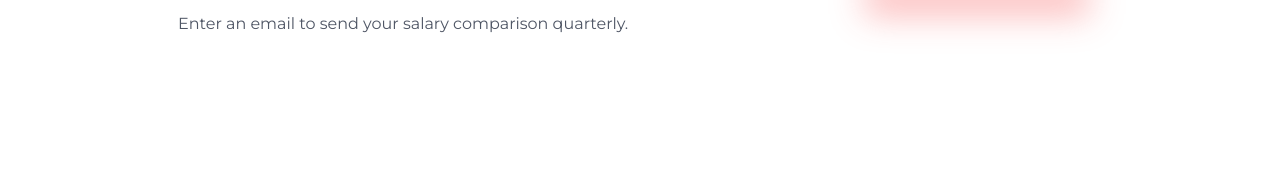
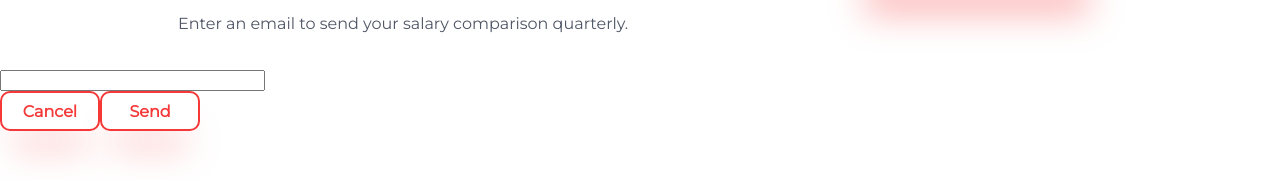
Before and after one commit to Guillaume-Cojan/Landing_jobs, a React (Create React App) app in the folder react_app/: page / in a window 1280 px wide. Both pictures are taken after a click on the button "Subscribe Now". Shown: the part 134-315 px from the top of the page. Built offline with nearby package versions, Linux system fonts and the light colour scheme.

Commit message:
add modal on btn click

```diff
--- a/react_app/package.json
+++ b/react_app/package.json
@@ -6,7 +6,9 @@
     "@testing-library/jest-dom": "^5.11.4",
     "@testing-library/react": "^11.1.0",
     "@testing-library/user-event": "^12.1.10",
+    "bootstrap": "^5.0.1",
     "react": "^17.0.2",
+    "react-bootstrap": "^1.6.0",
     "react-dom": "^17.0.2",
     "react-scripts": "4.0.3",
     "web-vitals": "^1.0.1"
--- a/react_app/src/App.js
+++ b/react_app/src/App.js
@@ -3,7 +3,7 @@ import Intro from "./components/Intro";
 import Profile from "./components/Profile";
 import Benchmark from "./components/Benchmark";
 import Jobs from "./components/Jobs";
-import Subscribe from "./components/Subscribe";
+import Subscribe from "./components/Subscribe/Subscribe";
 import Footer from "./components/Footer";
 
 function App() {
--- /dev/null
+++ b/react_app/src/components/Subscribe/Modal.js
@@ -0,0 +1,49 @@
+import "./Subscribe.css";
+import React, { useState } from "react";
+import { Modal, Button, ModalBody } from "react-bootstrap";
+
+function ModalBtn() {
+    const [showModal, setShow] = useState(false);
+
+    const handleClose = () => setShow(false);
+    const handleShow = () => setShow(true);
+
+    return (
+        <>
+            <Button
+                variant="primary"
+                className="subscribe-btn"
+                onClick={handleShow}
+            >
+                Subscribe Now
+            </Button>
+            <Modal show={showModal} onHide={handleClose}>
+                <ModalBody>
+                    <input
+                        type="email"
+                        id="email"
+                        pattern=".+@globex.com"
+                        size="30"
+                        required
+                    ></input>
+                </ModalBody>
+                <Button
+                    variant="secondary"
+                    className="subscribe-btn-small"
+                    onClick={handleClose}
+                >
+                    Cancel
+                </Button>
+                <Button
+                    variant="primary"
+                    className="subscribe-btn-small"
+                    onClick={handleClose}
+                >
+                    Send
+                </Button>
+            </Modal>
+        </>
+    );
+}
+
+export default ModalBtn;
--- a/react_app/src/components/Subscribe.css
+++ b/react_app/src/components/Subscribe/Subscribe.css
@@ -70,12 +70,33 @@
     transition: 0.3s;
 }
 
-.subscribe-btn:hover {
+.subscribe-btn-small {
+    width: 100px;
+    height: 40px;
+    left: 975px;
+    top: 1927.5px;
+    background: #ffffff;
+    border: 2px solid #f53838;
+    box-sizing: border-box;
+    border-radius: 10px;
+    box-shadow: 0px 30px 35px -13px rgba(245, 56, 56, 0.35);
+    font-family: "Montserrat";
+    font-style: normal;
+    font-weight: bold;
+    font-size: 16px;
+    line-height: 25px;
+    color: #f53838;
+    transition: 0.3s;
+}
+
+.subscribe-btn:hover,
+.subscribe-btn-small:hover {
     background: #f53838;
     color: #ffffff;
 }
 
-.subscribe-btn:active {
+.subscribe-btn:active,
+.subscribe-btn-small:active {
     background: #f53838;
     transform: translateY(2px);
 }
--- a/react_app/src/components/Subscribe.js
+++ b/react_app/src/components/Subscribe/Subscribe.js
@@ -1,4 +1,5 @@
 import "./Subscribe.css";
+import ModalBtn from "./Modal";
 
 function Subscribe() {
     return (
@@ -11,7 +12,7 @@ function Subscribe() {
                 <p>Enter an email to send your salary comparison quarterly.</p>
             </div>
             <div className="subscribe-btn-container">
-                <button className="subscribe-btn">Subscribe Now</button>
+                <ModalBtn />
             </div>
         </div>
     );
```
Also changed, not shown: 2 other files (tests, documents, lock files or other folders).
